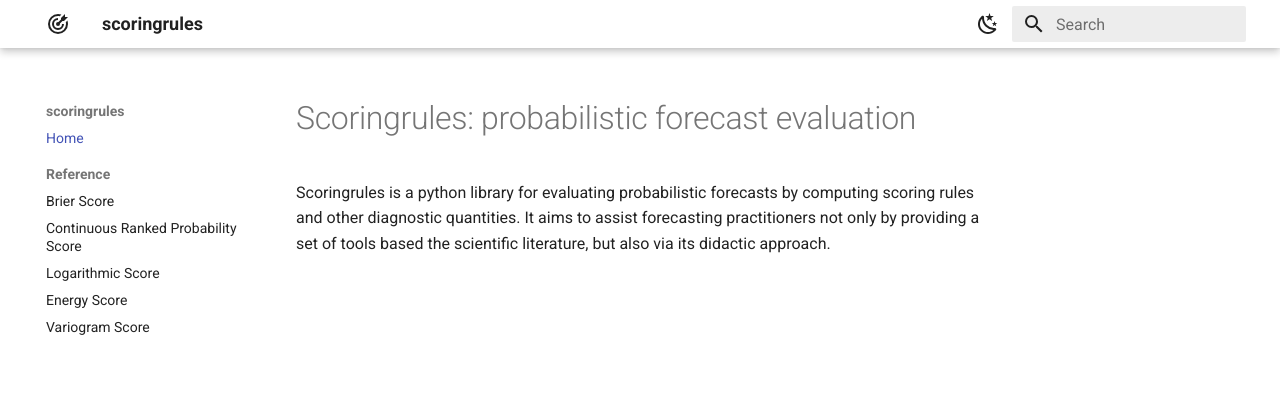
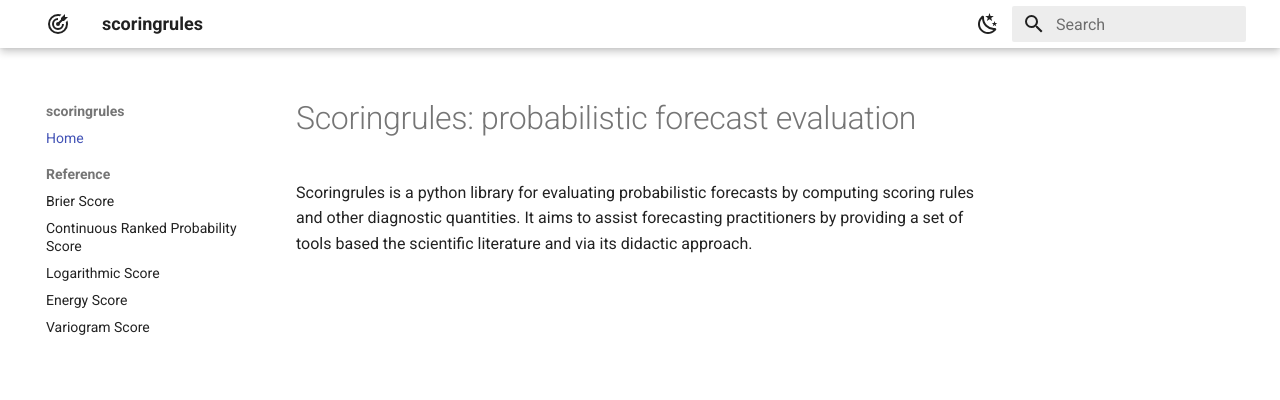
Before and after one commit to frazane/scoringrules, an MkDocs documentation site: the page built from docs/index.md, in a window 1280 px wide. Shown: the top 400 px of the page. Built offline with MkDocs 1.6.1 and Material for MkDocs 9.7.7, drawn with Linux system fonts in a browser that asks for light colours; nearby versions of some CDN libraries.

Commit message:
update docs

```diff
--- a/docs/index.md
+++ b/docs/index.md
@@ -1,6 +1,5 @@
 # Scoringrules: probabilistic forecast evaluation
 
 Scoringrules is a python library for evaluating probabilistic forecasts by computing
-scoring rules and other diagnostic quantities. It aims to assist forecasting practitioners
-not only by providing a set of tools based the scientific literature, but also via its didactic
-approach.
+scoring rules and other diagnostic quantities. It aims to assist forecasting practitioners by
+providing a set of tools based the scientific literature and via its didactic approach.
```
